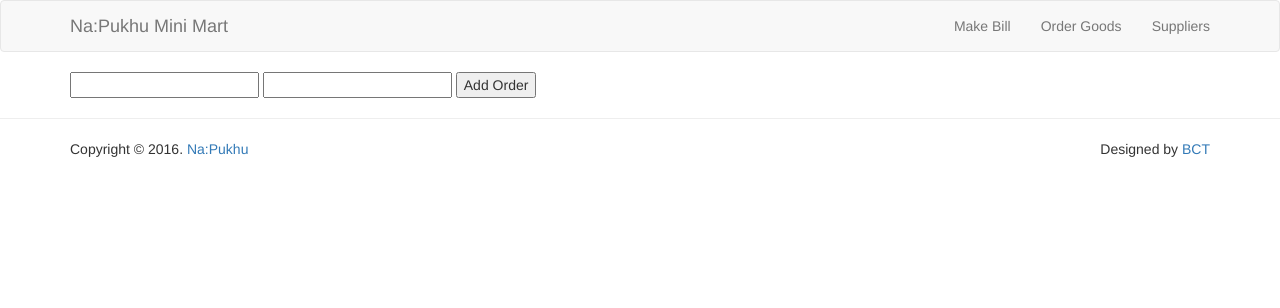
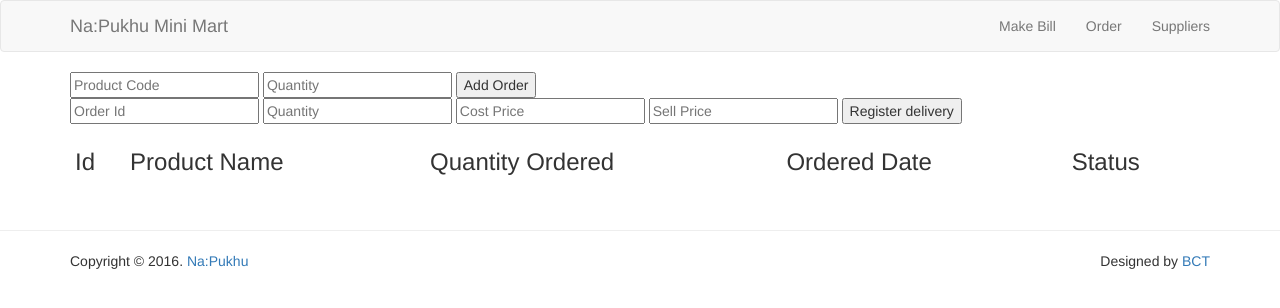
Before and after one commit to 0282651e/ooad-project, a Django app: page /store/order/ in a window 1280 px wide. Shown: the top 308 px of the page. Run offline with Django 3.2, Linux system fonts and the light colour scheme; data that the repository does not hold is empty; some libraries are stand-ins or nearby versions.

Commit message:
Implemented Order and Suppliers and changed home view

```diff
--- a/dept_mgment/store/urls.py
+++ b/dept_mgment/store/urls.py
@@ -1,9 +1,10 @@
 from django.conf.urls import include, url
 
-from .views import BillView, HomeView, OrderView
+from .views import BillView, HomeView, OrderView, SupplierView
 
 urlpatterns = [
     url(r'^$', HomeView.as_view(), name='store_home'),
     url(r'^bill/$', BillView.as_view(), name='store_bill'),
-    url(r'^order/$',OrderView.as_view(),name='store_order')
+    url(r'^order/$',OrderView.as_view(),name='store_order'),
+    url(r'^supplier/$',SupplierView.as_view(),name='store_supplier')
 ]
--- a/dept_mgment/store/views.py
+++ b/dept_mgment/store/views.py
@@ -63,12 +63,45 @@ class OrderView(View):
     template_name='store/order.html'
 
     def get(self,request):
-        context = {'order':"hello world"}
+        order = Order.objects.all()
+        context = {'order':order}
         return render(request,self.template_name,context)
 
+
     def post(self, request):
-        product_code = request.POST.get('product_code')
-        quantity = request.POST.get('quantity')
-        print(product_code)
-        print(quantity)
+
+        # Order Part
+        if request.POST.get('order_button'):
+            product_code = request.POST.get('order_product_code')
+            quantity = request.POST.get('order_quantity')
+            product = Product.objects.get(id=product_code)
+            status = Status.objects.get(id=1)
+            order = Order.objects.create(product=product,quantity_ordered=quantity,status=status)
+
+        # Delivery Part
+        if request.POST.get('deliver_button'):
+            order_id = request.POST.get('delivery_id')
+            quantity = request.POST.get('delivery_quantity')
+            cost_price = request.POST.get('delivery_cost_price')
+            sell_price = request.POST.get('delivery_sell_price')
+
+            order = Order.objects.get(id=order_id)
+            product =Product.objects.get(name=order.product)
+            # if quantity<order.quantity_ordered:
+            #     display warning msg
+            product.stock+=int(quantity)
+            product.cost_price=float(cost_price)
+            product.sell_price=float(sell_price)
+            product.save()
+            order.status=Status.objects.get(id=2)
+            order.save()
         return redirect('store_order')
+
+
+class SupplierView(TemplateView):
+    template_name='store/supplier.html'
+
+    def get_context_data(self, **kwargs):
+        c = super(SupplierView, self).get_context_data(**kwargs)
+        c['supplier'] = Supplier.objects.all()
+        return c
--- a/dept_mgment/templates/nav.html
+++ b/dept_mgment/templates/nav.html
@@ -17,8 +17,8 @@
 
     <ul class="nav navbar-nav navbar-right">
       <li><a href="{% url 'store_bill' %}">Make Bill</a></li>
-      <li><a href="{% url 'store_order'%}">Order Goods</a></li>
-      <li><a href="#">Suppliers</a></li>
+      <li><a href="{% url 'store_order'%}">Order</a></li>
+      <li><a href="{% url 'store_supplier'%}">Suppliers</a></li>
     </ul>
 
 
--- a/dept_mgment/templates/store/order.html
+++ b/dept_mgment/templates/store/order.html
@@ -3,13 +3,49 @@
 {%block main%}
 
 <div class ="container">
+	<!-- Order Part -->
+  <form action="" method="post">
+    {% csrf_token %}
+    <input type="text" name="order_product_code" placeholder="Product Code" required>
+    <input type="number" name="order_quantity" placeholder="Quantity" min="1" required>
+  	<button type="submit" name="order_button" value = "1">Add Order</button>
+  </form>
+<!--   Delivery Part -->
 
   <form action="" method="post">
     {% csrf_token %}
-    <input type="text" name="product_code" required>
-    <input type="number" name="quantity" min="1" required>
-    <button type="submit">Add Order</button>
-  </form>
+    <input type="text" name="delivery_id" placeholder="Order Id" required>
+    <input type="number" name="delivery_quantity" placeholder="Quantity" min="1" required>
+    <input type="text" name="delivery_cost_price" placeholder="Cost Price" min="1" required>
+    <input type="text" name="delivery_sell_price" placeholder="Sell Price">
+    <button type="submit" name="deliver_button" value = "1">Register delivery</button>
+    </form>
+
+<table class="table table-condensed table-hover table-striped">
+
+<thead>
+	<tr>
+		<td> <h3>Id</h3> </td>
+		<td> <h3>Product Name</h3> </td>
+		<td> <h3>Quantity Ordered</h3> </td>
+		<td> <h3>Ordered Date</h3>
+		<td> <h3>Status</h3>
+	</tr>
+</thead>
+
+ <tbody>
+    {% for p in order %}
+      <tr>
+        <td>{{ p.id }}</td>
+        <td>{{ p.product|truncatechars:100 }}</td>
+        <td>{{ p.quantity_ordered}}</td>
+      	<td>{{ p.ordered_date}}</td>
+      	<td>{{ p.status}}</td>
+      </tr>
+    {% endfor %}
+</tbody>
+
+</table>
 
  </div>
 
```
Also changed, not shown: dept_mgment/templates/store/supplier.html (added, +31 -0 lines).
